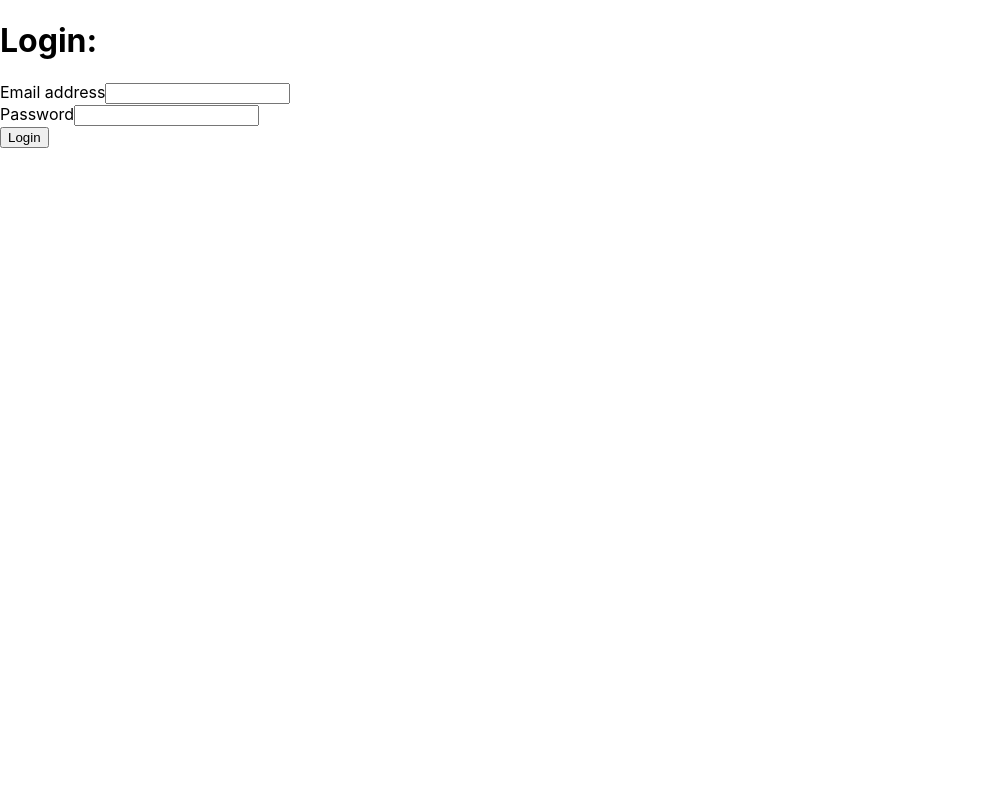
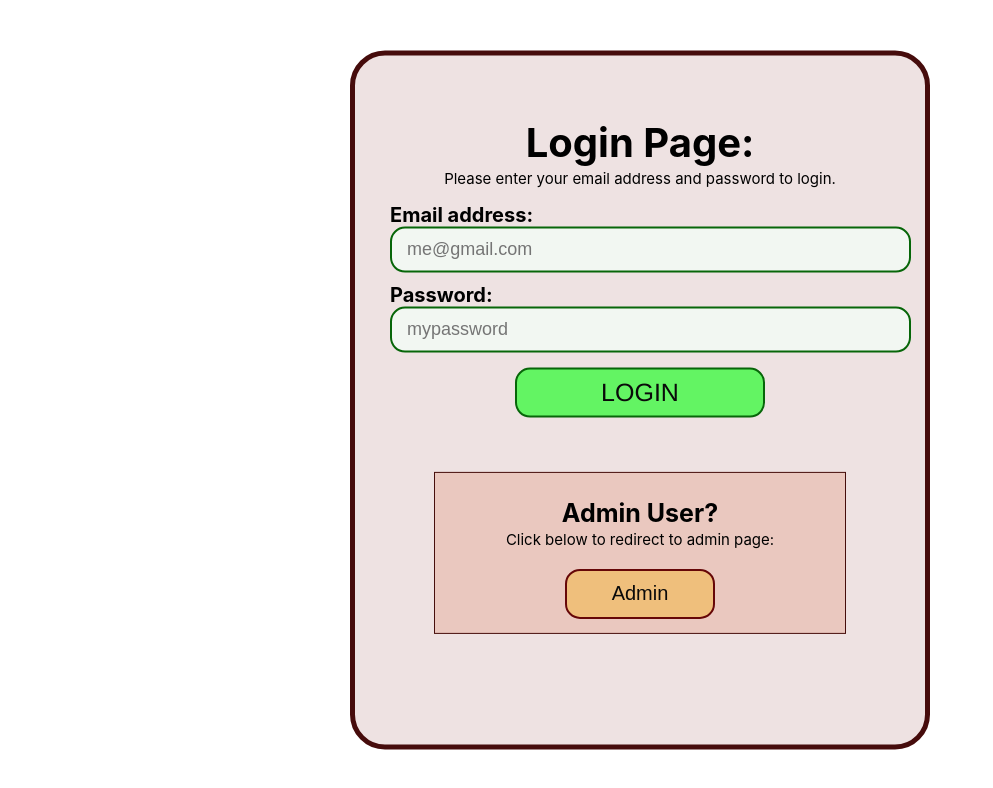
Before and after one commit to MphoM242/sdp_sorting, a React (Create React App) app: page /login in a window 1280 px wide. Shown: the top 788 px of the page, without its empty margins (0-993 px from the left). Built offline with nearby package versions, Linux system fonts and the light colour scheme; no server answers.

Commit message:
footer and login styling added

```diff
--- a/src/App.js
+++ b/src/App.js
@@ -60,6 +60,8 @@ function App() {
         <Route path="/Release_Notes" element={<ReleaseNotes />} />
         <Route path="/User_Manual" element={<UserManual />} />
 
+        <Route path="/" element={<MainPage />} />
+
         <Route path="/login" element={<Login />} />
         <Route path="/" element={user ?(
             <MainPage />
--- a/src/components/Login.js
+++ b/src/components/Login.js
@@ -1,6 +1,7 @@
 import React, { useState } from 'react';
 import { getAuth, signInWithEmailAndPassword } from 'firebase/auth';
 import { NavLink, useNavigate } from 'react-router-dom'
+import './LoginStyle.css';
 
 const Login = () => {
 const navigate = useNavigate();
@@ -21,21 +22,37 @@ const navigate = useNavigate();
     }
   };
 
+  const handleAdminRedirect = () => {
+    // Redirect to admin.js or the admin route
+    navigate("/admin");
+  };
+
   return (
     <div>
-        <h1>Login:</h1>
+    <div className='login-page'>
+        <h1 className='h1'>Login Page:</h1>
+        <p className='p'>Please enter your email address and password to login.</p>
 
+      <div className='form'>
       <div>
-      <label htmlFor="email-address">
-                                    Email address
-                                </label>
-        <input type="email" value={email} onChange={(e) => setEmail(e.target.value)} />
+      <label htmlFor="email-address"><b>Email address: </b></label>
+        <input className='input' type="email" value={email} placeholder='me@gmail.com' onChange={(e) => setEmail(e.target.value)} />
       </div>
       <div>
-        <label htmlFor="password">Password</label>
-        <input type="password" value={password} onChange={(e) => setPassword(e.target.value)} />
+        <label htmlFor="password"><b>Password: </b></label>
+        <input className='input' type="password" value={password} placeholder='mypassword' onChange={(e) => setPassword(e.target.value)} />
       </div>
-      <button onClick={handleLogin}>Login</button>
+      </div>
+
+      <button className='button' onClick={handleLogin}>LOGIN</button>
+
+      <div className='admin-login'>
+        <h2 className='h2'>Admin User?</h2>
+        <p className='p'>Click below to redirect to admin page:</p>
+         {/* Button to redirect to admin page */}
+        <button className='admin-button' onClick={handleAdminRedirect}>Admin</button>
+      </div>
+      </div>
     </div>
   );
 };
--- /dev/null
+++ b/src/components/LoginStyle.css
@@ -0,0 +1,115 @@
+
+.login-page {
+  width: 500px;
+  padding: 35px;
+  margin: 0 auto 10px;
+
+  border: solid;
+  border-radius: 35px;
+  border-width: 5px;
+  border-color: #460c0c;
+  background: #eee2e2;
+  align-items: center;
+  position: absolute;
+  top: 50%;
+  left: 50%;
+  transform: translate(-50%, -50%);
+}
+
+.login-page .form{
+  width: 100%;
+  height: 100%;
+  display: flex;
+  flex-direction: column;
+  align-items: left;
+  text-align: left;
+  font-size: 20px;
+  position: relative;
+  margin-top: 15px;
+}
+
+.login-page .input{
+  width: 100%;
+  height: 40px;
+  background-color: #f2f7f2;
+  border: solid;
+  border-color: rgb(7, 102, 9);
+  border-width: 2px;
+  border-radius: 15px;
+  margin-bottom: 10px;
+  padding-left: 15px;
+  font-size: 18px;
+}
+
+.login-page .p{
+  font-size: 15px;
+  text-align: center;
+  margin-top:0px;
+  margin-bottom: 100x;
+}
+
+.login-page .h1{
+  font-size: 40px;
+  font-weight: bold;
+  text-align: center;
+  margin-bottom: 2px;
+}
+
+.login-page .button{
+    width: 50%;
+    height: 50px;
+    background-color: #63f463;
+    color: rgb(10, 10, 10);
+    font-size: 25px;
+    font-family: 'Franklin Gothic Medium', 'Arial Narrow', Arial, sans-serif;
+    border: solid;
+    border-color: rgb(7, 102, 9);
+    border-width: 2px;
+    border-radius: 15px;
+    margin-top:5px;
+    margin-bottom: 30px;
+    margin-left: 50%;
+    transform: translate(-50%, 0%);
+    position: relative;
+}
+
+.admin-login{
+  width: 300px;
+  height: 50px;
+  padding: 55px;
+  margin: 0 auto 100px;
+  border: solid;
+  border-width: 1px;
+  border-color: rgb(70, 14, 12);
+  background: #eac8bf;
+  align-items: center;
+  align-content: center;
+  text-align: center;
+  position: relative;
+  left: 0%;
+  transform: translate(0%, 15%);
+}
+
+.admin-button{
+    width: 50%;
+    height: 50px;
+    background-color: #efbf7c;
+    color: rgb(10, 10, 10);
+    font-size: 20px;
+    border: solid;
+    border-color: rgb(102, 7, 7);
+    border-width: 2px;
+    border-radius: 15px;
+    margin-top:5px;
+    margin-bottom: 30px;
+    margin-left: 50%;
+    transform: translate(-50%, 0%);
+}
+
+.admin-login .h2{
+  font-size: 25px;
+  font-weight: bold;
+  text-align: center;
+  margin-top: -30px;
+  margin-bottom: 2px;
+}
--- /dev/null
+++ b/src/components/header/Footer.js
@@ -0,0 +1,75 @@
+import React from "react";
+import {
+    Box,
+    FooterContainer,
+    Row,
+    Column,
+    FooterLink,
+    Heading,
+} from "./FooterStyles";
+
+const Footer = () => {
+    return (
+        <Box>
+            <h1
+                style={{
+                    color: "green",
+                    textAlign: "center",
+                    marginTop: "10px",
+                }}
+            >
+                A Computer Science Portal for Geeks!
+            </h1>
+            <FooterContainer>
+                <Row>
+                    <Column>
+                        <Heading>About Us</Heading>
+                        <FooterLink href="#">
+                            Aim
+                        </FooterLink>
+                        <FooterLink href="#">
+                            Credits
+                        </FooterLink>
+                        <FooterLink href="#">
+                            References
+                        </FooterLink>
+                    </Column>
+                    <Column>
+                        <Heading>Services</Heading>
+                        <FooterLink href="#">
+                            Learning
+                        </FooterLink>
+                        <FooterLink href="#">
+                            Coding
+                        </FooterLink>
+                        <FooterLink href="#">
+                            Teaching
+                        </FooterLink>
+                    </Column>
+                    <Column>
+                        <Heading>Guides and Additional:</Heading>
+                        <FooterLink href="#">
+                            User Manual: Student
+                        </FooterLink>
+                        <FooterLink href="#">
+                            Admin Manual: Educator
+                        </FooterLink>
+                        <FooterLink href="#">
+                            Release Notes
+                        </FooterLink>
+                    </Column>
+                    <Column>
+                        <Heading>Contact Us</Heading>
+                        <FooterLink href="#">
+                            Lecturer: Uttar Pradesh
+                        </FooterLink>
+                        <FooterLink href="#">
+                            Course Coordinator: Ahemdabad
+                        </FooterLink>
+                    </Column>
+                </Row>
+            </FooterContainer>
+        </Box>
+    );
+};
+export default Footer;
--- /dev/null
+++ b/src/components/header/FooterStyles.js
@@ -0,0 +1,64 @@
+import styled from "styled-components";
+
+export const Box = styled.div`
+    padding: 5% 2.5%;
+    background: black;
+    // position: absolute;
+    bottom: 0;
+    width: 95%;
+
+    @media (max-width: 1000px) {
+        // padding: 70px 30px;
+    }
+`;
+
+export const FooterContainer = styled.div`
+    display: flex;
+    flex-direction: column;
+    justify-content: center;
+    max-width: 1000px;
+    margin: 0 auto;
+    /* background: red; */
+`;
+
+export const Column = styled.div`
+    display: flex;
+    flex-direction: column;
+    text-align: left;
+    margin-left: 60px;
+`;
+
+export const Row = styled.div`
+    display: grid;
+    grid-template-columns: repeat(
+        auto-fill,
+        minmax(185px, 1fr)
+    );
+    grid-gap: 20px;
+
+    @media (max-width: 1000px) {
+        grid-template-columns: repeat(
+            auto-fill,
+            minmax(200px, 1fr)
+        );
+    }
+`;
+
+export const FooterLink = styled.a`
+    color: #fff;
+    margin-bottom: 20px;
+    font-size: 18px;
+    text-decoration: none;
+
+    &:hover {
+        color: green;
+        transition: 200ms ease-in;
+    }
+`;
+
+export const Heading = styled.p`
+    font-size: 24px;
+    color: #fff;
+    margin-bottom: 40px;
+    font-weight: bold;
+`;
--- a/src/components/mainPage.js
+++ b/src/components/mainPage.js
@@ -9,6 +9,7 @@ import { auth } from './Firebase'
 import {signOut} from "firebase/auth";
 import { useNavigate } from 'react-router-dom';
 import Header from './header/Header';
+import Footer from './header/Footer';
 
 const MainPage = () => {
 
@@ -59,8 +60,10 @@ const MainPage = () => {
       <p style={{fontSize:'20px',color: 'blue'}}>SD Project By: <i>"insert cooler group name"</i><br/>
       </p>
     </div>
+    <Footer />
     </div>
     </nav>
+
     </section>
   );
 };
--- a/src/components/practicePage.js
+++ b/src/components/practicePage.js
@@ -8,9 +8,9 @@ const PracticePage = () => {
   return (
     <div>
       <Header/>
-      <Sidebar />
 
       <div className='content'>
+      <Sidebar />
         <h1>Sorting:</h1>
         <h2>What is Sorting?</h2>
         <div className="definition">
@@ -62,7 +62,7 @@ const PracticePage = () => {
       </div>
 
       <div className='backButton'>
-        <a href='/main'>Back</a>
+        <a href='/'>Back</a>
       </div>
     </div>
 
--- a/src/components/testPage.js
+++ b/src/components/testPage.js
@@ -1,7 +1,7 @@
 // src/components/testPage.js
 import React from 'react';
 
-const testPage = () => {
+const TestPage = () => {
   return (
     <div>
       <h2>Test Mode</h2>
@@ -10,4 +10,4 @@ const testPage = () => {
   );
 };
 
-export default testPage;
+export default TestPage;
```
